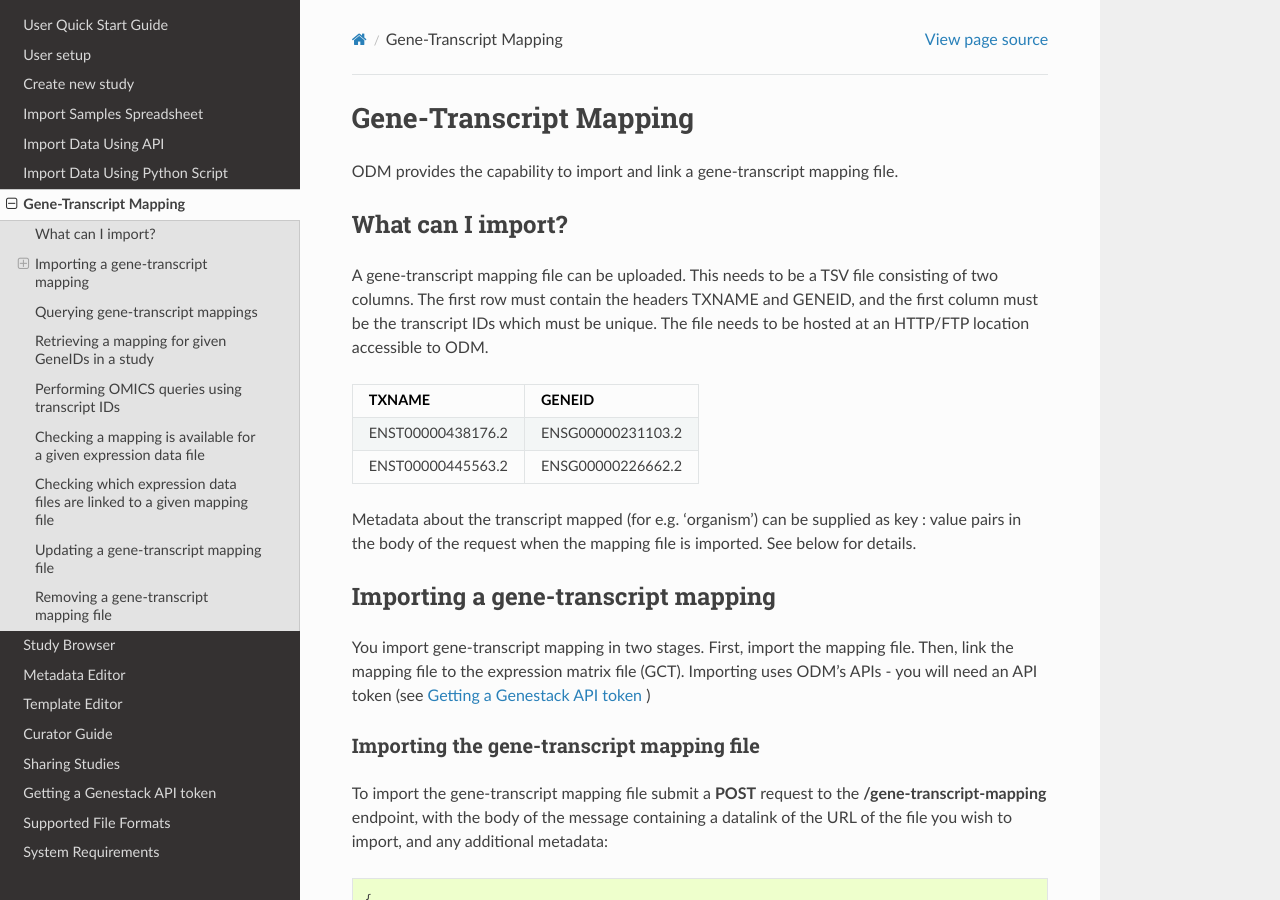
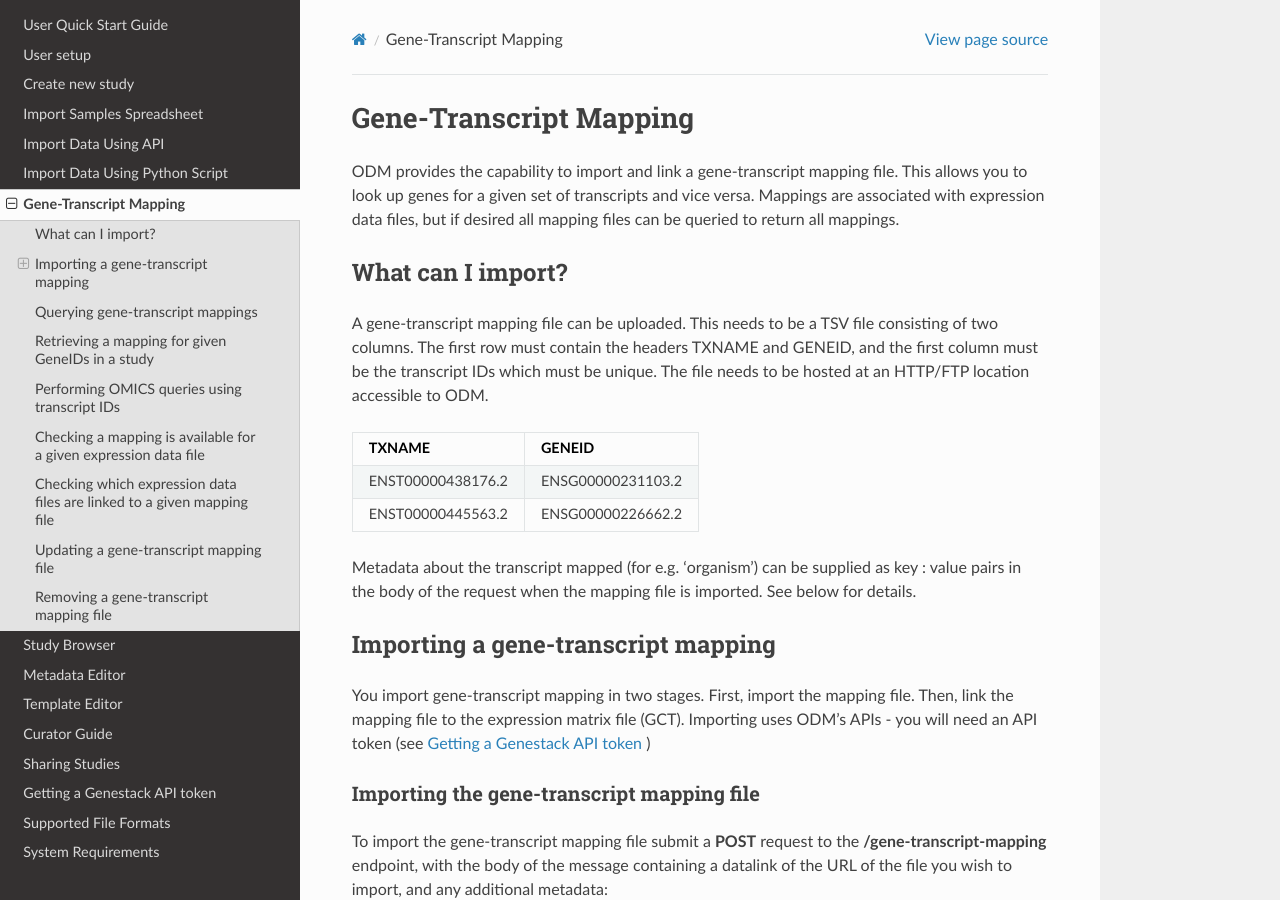
Before and after one commit to genestack/user-guide, a Sphinx documentation site: the page built from source/doc-odm-user-guide/gene-transcript-mapping.rst, in a window 1280 px wide and 900 px high. Built offline with Sphinx 7.4.7 and the Read the Docs theme 2.0.0, drawn with Linux system fonts in a browser that asks for light colours.

Commit message:
Update gene-transcript-mapping.rst

```diff
--- a/source/doc-odm-user-guide/gene-transcript-mapping.rst
+++ b/source/doc-odm-user-guide/gene-transcript-mapping.rst
@@ -1,7 +1,7 @@
 Gene-Transcript Mapping
 +++++++++++++++++++++++
 
-ODM provides the capability to import and link a gene-transcript mapping file.
+ODM provides the capability to import and link a gene-transcript mapping file. This allows you to look up genes for a given set of transcripts and vice versa. Mappings are associated with expression data files, but if desired all mapping files can be queried to return all mappings.
 
 What can I import?
 ------------------
```
